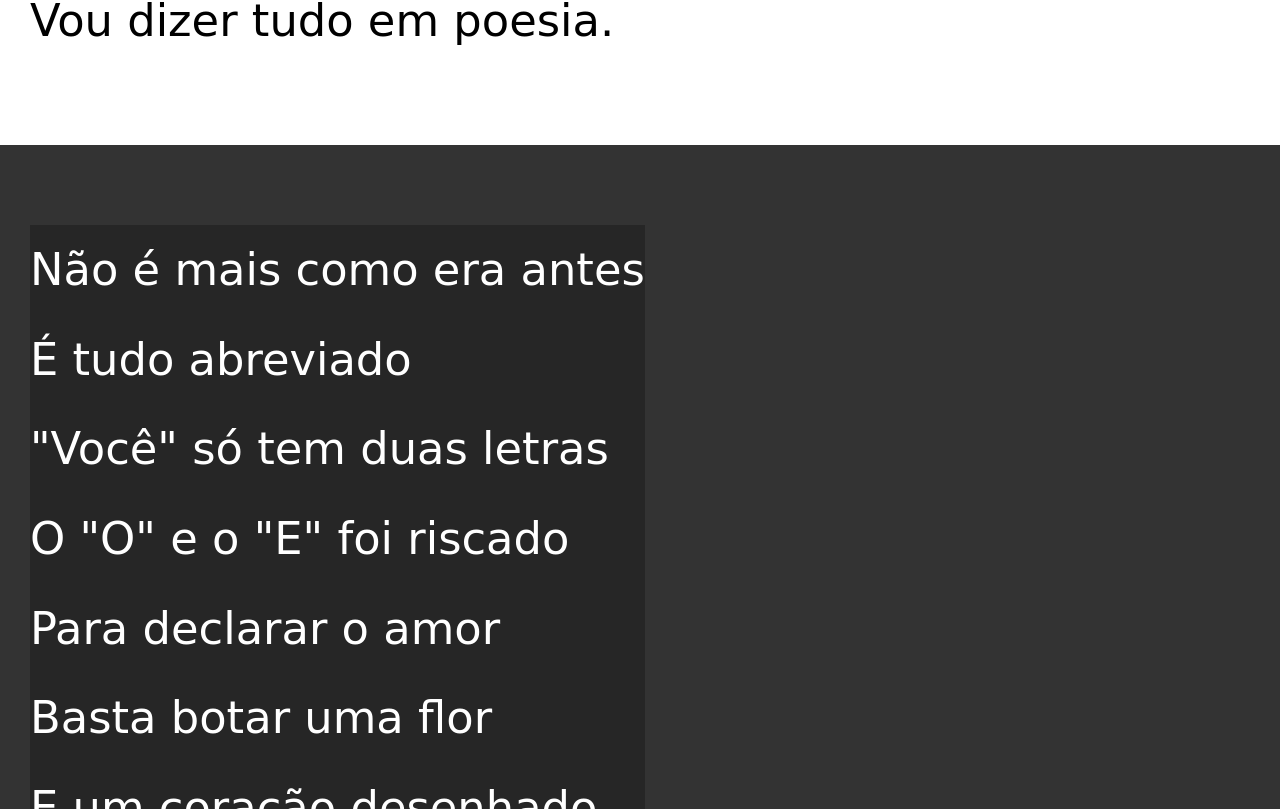
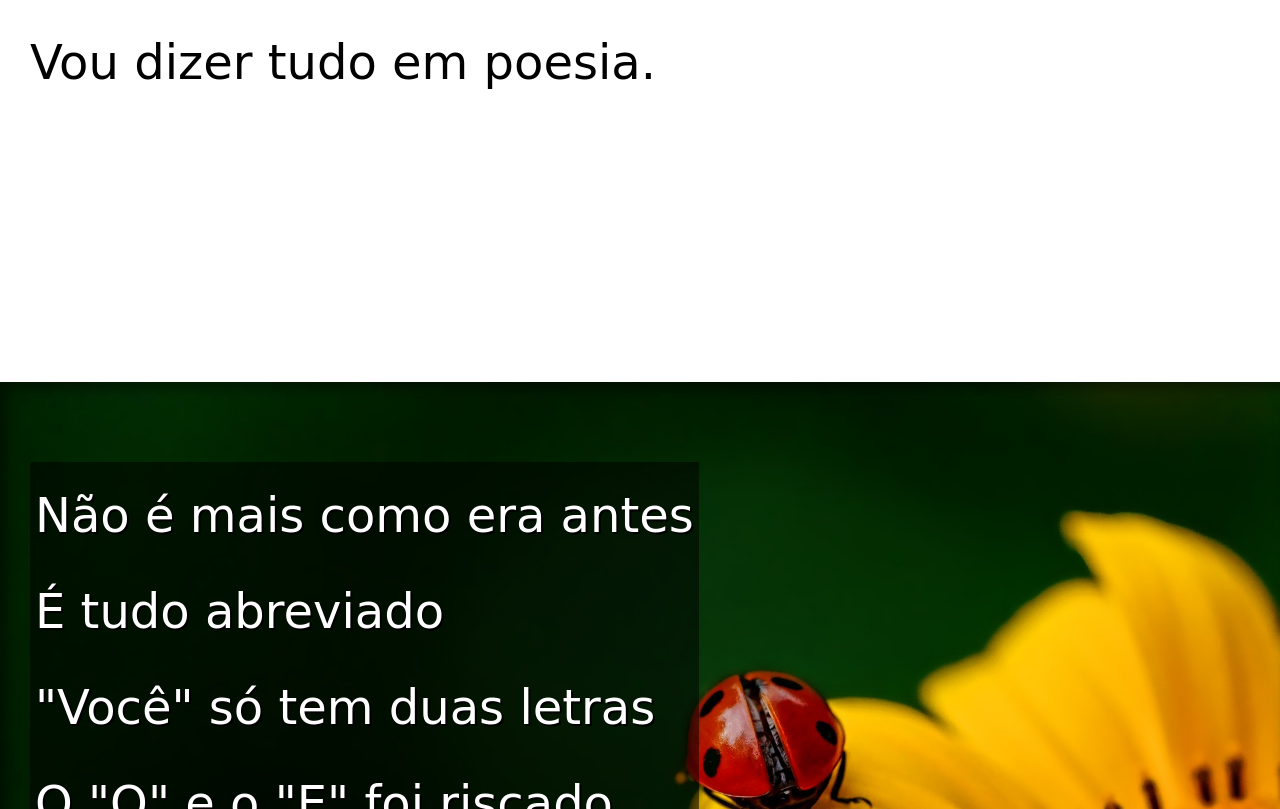
Before and after one commit to gcfreitas09/HTML-CSS, a plain HTML site: page desafios/d12/index.html in a window 1280 px wide. Shown: the part 831-1640 px from the top of the page. Drawn offline with Linux system fonts and the light colour scheme.

Commit message:
atualizei

```diff
--- a/desafios/d12/estilo/style.css
+++ b/desafios/d12/estilo/style.css
@@ -59,7 +59,11 @@ section {
     line-height: 2em;
     padding-left: 30px;
     font-family: var(--fonte3);
-    font-size: 3.5vw;
+    font-size: 3em;
+}
+
+section > p{
+    padding-bottom: 4em;
 }
 
 section.normal{
@@ -69,12 +73,28 @@ section.normal{
 section.imagem{
     background-color: rgb(51, 51, 51);
     color: white;
+    box-shadow: inset 6px 6px 13px 0px rgba(0, 0, 0, 0.466);
+    background-size: cover;
+    background-attachment: fixed;
 }
 
 section.imagem > p{
     display: inline-block;
-    background-color: rgba(0, 0, 0, 0.247);
+    padding: 5px;
+    background-color: rgba(0, 0, 0, 0.514);
+    text-shadow: 2px 2px 0px black;
+
 }
+
+section#img01{
+    background-image: url('../imagens/background001.jpg');
+    background-position: right center;
+}
+
+section#img02{
+    background-image: url('../imagens/background002.jpg');
+}
+
 
 footer{
     background-color: black;
--- a/desafios/d12/index.html
+++ b/desafios/d12/index.html
@@ -25,7 +25,7 @@
     </section>
 
 
-    <section class="imagem">
+    <section class="imagem" id="img01">
         <p>
             Não é mais como era antes<br>
             É tudo abreviado<br>
@@ -63,7 +63,7 @@
 
 
 
-    <section class="imagem">
+    <section class="imagem" id="img02">
         <p>
             Tenho saudade das cartas<br>
             Escritas com a própria mão<br>
```
